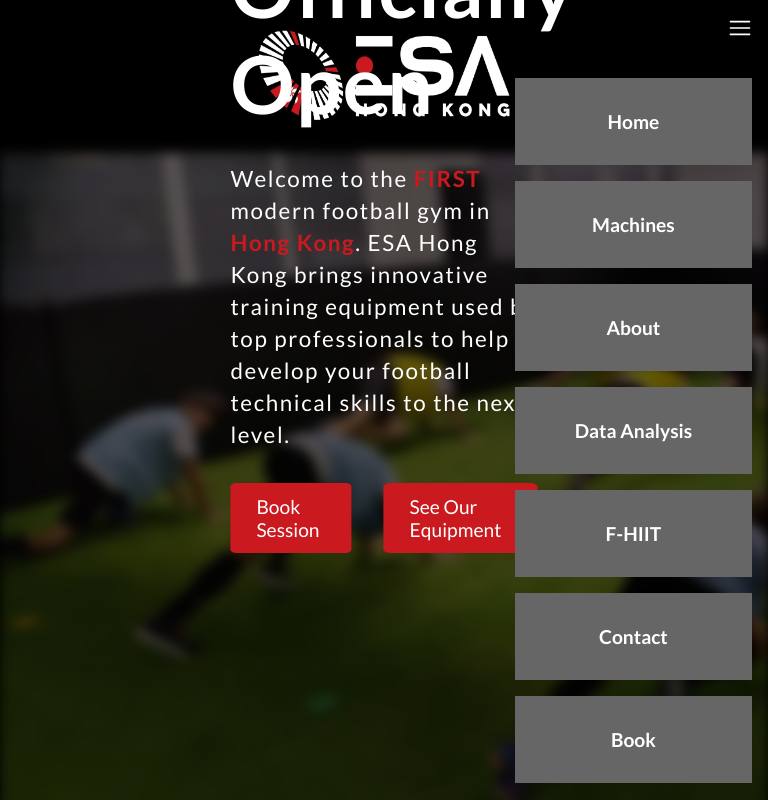
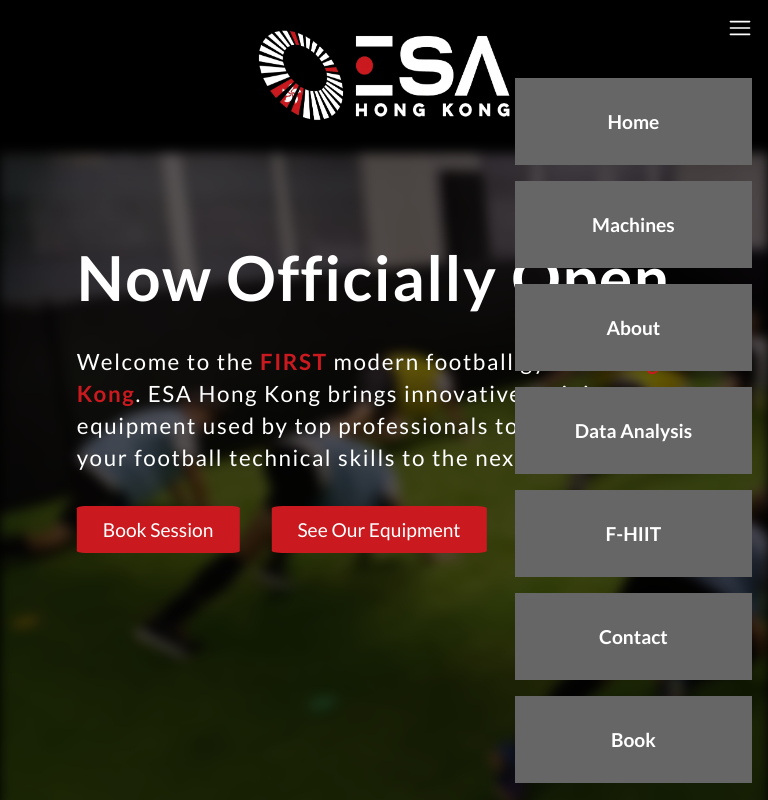
Before and after one commit to adasanta29/eliteskillsasia, a React (Create React App) app: page / in a window 768 px wide. Shown: the top 800 px of the page. Built offline with nearby package versions, Linux system fonts and the light colour scheme.

Commit message:
Update Hero.css

```diff
--- a/src/components/hero/Hero.css
+++ b/src/components/hero/Hero.css
@@ -122,3 +122,15 @@
         margin-top: 2rem;
     }
 }
+
+/* MEDIA QUERIES - MEDIUM DEVICES */
+
+@media only screen and (min-width: 481px) and (max-width: 979px) {
+    .hero__box h1 {
+        font-size: 62px;
+    }
+
+    .hero__box {
+        width: 80%;
+    }
+}
```
